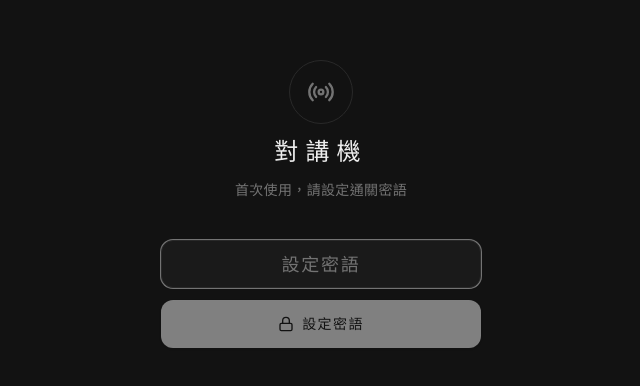
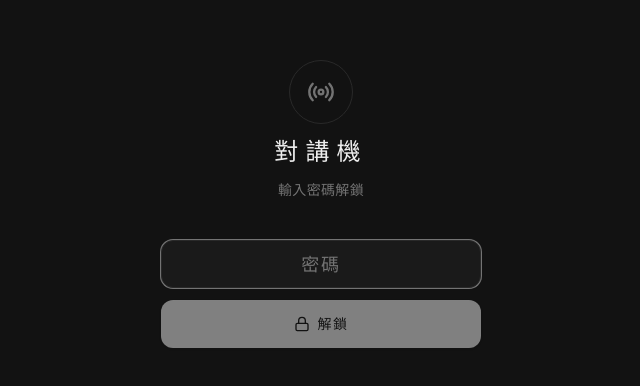
Before and after one commit to sillyleo/Walkie-talkie-claw, a Next.js app: page / in a window 1280 px wide. Shown: the part 196-582 px from the top of the page, without its empty margins (319-959 px from the left). Built offline with nearby package versions, Linux system fonts and the light colour scheme.

Commit message:
simplify: replace passphrase hash with plain ACCESS_CODE env var

```diff
--- a/app/api/setup-passphrase/route.ts
+++ /dev/null
@@ -1,26 +0,0 @@
-import { NextRequest, NextResponse } from "next/server";
-import { hashPassphrase, createToken } from "@/lib/auth";
-
-export async function POST(req: NextRequest) {
-  if (process.env.PASSPHRASE_HASH) {
-    return NextResponse.json({ error: "密語已設定" }, { status: 400 });
-  }
-
-  const body = await req.json().catch(() => ({}));
-  const { passphrase } = body;
-
-  if (!passphrase || passphrase.trim().length < 2) {
-    return NextResponse.json({ error: "密語太短" }, { status: 400 });
-  }
-
-  const hash = hashPassphrase(passphrase);
-  process.env.PASSPHRASE_HASH = hash;
-  const token = createToken();
-
-  return NextResponse.json({
-    ok: true,
-    token,
-    hash,
-    note: "請將此 hash 設為 Vercel 環境變數 PASSPHRASE_HASH",
-  });
-}
--- a/app/api/status/route.ts
+++ b/app/api/status/route.ts
@@ -1,9 +1,9 @@
 import { NextResponse } from "next/server";
 
 export function GET() {
-  return NextResponse.json({ hasPassphrase: !!process.env.PASSPHRASE_HASH });
+  return NextResponse.json({ hasPassphrase: !!process.env.ACCESS_CODE });
 }
 
 export function POST() {
-  return NextResponse.json({ hasPassphrase: !!process.env.PASSPHRASE_HASH });
+  return NextResponse.json({ hasPassphrase: !!process.env.ACCESS_CODE });
 }
--- a/app/api/unlock/route.ts
+++ b/app/api/unlock/route.ts
@@ -1,21 +1,21 @@
 import { NextRequest, NextResponse } from "next/server";
-import { hashPassphrase, createToken } from "@/lib/auth";
+import { createToken } from "@/lib/auth";
 
 export async function POST(req: NextRequest) {
-  const storedHash = process.env.PASSPHRASE_HASH;
-  if (!storedHash) {
-    return NextResponse.json({ error: "尚未設定密語" }, { status: 400 });
+  const accessCode = process.env.ACCESS_CODE;
+  if (!accessCode) {
+    return NextResponse.json({ error: "尚未設定 ACCESS_CODE" }, { status: 500 });
   }
 
   const body = await req.json().catch(() => ({}));
   const { passphrase } = body;
 
   if (!passphrase) {
-    return NextResponse.json({ error: "請說出密語" }, { status: 400 });
+    return NextResponse.json({ error: "請輸入密碼" }, { status: 400 });
   }
 
-  if (hashPassphrase(passphrase) !== storedHash) {
-    return NextResponse.json({ error: "密語錯誤" }, { status: 401 });
+  if (passphrase.trim() !== accessCode) {
+    return NextResponse.json({ error: "密碼錯誤" }, { status: 401 });
   }
 
   const token = createToken();
--- a/components/WalkieTalkie.tsx
+++ b/components/WalkieTalkie.tsx
@@ -46,16 +46,14 @@ function LockScreen({
   const [passphrase, setPassphrase] = useState("");
   const [error, setError] = useState("");
   const [loading, setLoading] = useState(false);
-  const [isSetup, setIsSetup] = useState(false);
-  const [statusLoaded, setStatusLoaded] = useState(false);
+  const [ready, setReady] = useState(false);
   const inputRef = useRef<HTMLInputElement>(null);
 
   useEffect(() => {
     fetch("/api/status")
       .then((r) => r.json())
-      .then((d) => {
-        setIsSetup(!d.hasPassphrase);
-        setStatusLoaded(true);
+      .then(() => {
+        setReady(true);
         setTimeout(() => inputRef.current?.focus(), 100);
       })
       .catch(() => setError("無法連線伺服器"));
@@ -67,15 +65,14 @@ function LockScreen({
     setError("");
 
     try {
-      const endpoint = isSetup ? "/api/setup-passphrase" : "/api/unlock";
-      const res = await apiFetch(endpoint, { passphrase: passphrase.trim() });
+      const res = await apiFetch("/api/unlock", { passphrase: passphrase.trim() });
 
       if (res.ok) {
         localStorage.setItem("wt_token", res.token);
         localStorage.setItem("wt_token_time", String(Date.now()));
         onUnlocked(res.token);
       } else {
-        setError(res.error || "驗證失敗");
+        setError(res.error || "密碼錯誤");
         setPassphrase("");
         inputRef.current?.focus();
       }
@@ -83,7 +80,7 @@ function LockScreen({
       setError("連線失敗");
     }
     setLoading(false);
-  }, [passphrase, loading, isSetup, onUnlocked]);
+  }, [passphrase, loading, onUnlocked]);
 
   return (
     <div className="flex flex-col items-center justify-center h-full gap-10 px-8">
@@ -96,11 +93,7 @@ function LockScreen({
           對講機
         </h1>
         <p className="text-muted-foreground text-sm tracking-wide">
-          {!statusLoaded
-            ? "載入中…"
-            : isSetup
-            ? "首次使用，請設定通關密語"
-            : "輸入通關密語解鎖"}
+          {!ready ? "載入中…" : "輸入密碼解鎖"}
         </p>
       </div>
 
@@ -109,18 +102,18 @@ function LockScreen({
         <Input
           ref={inputRef}
           type="password"
-          placeholder={isSetup ? "設定密語" : "密語"}
+          placeholder="密碼"
           value={passphrase}
           onChange={(e) => setPassphrase(e.target.value)}
           onKeyDown={(e) => e.key === "Enter" && submit()}
           className="bg-card border-border text-center text-lg tracking-widest h-12 rounded-xl focus-visible:ring-1 focus-visible:ring-muted-foreground"
           autoComplete="off"
-          disabled={!statusLoaded || loading}
+          disabled={!ready || loading}
         />
 
         <Button
           onClick={submit}
-          disabled={!statusLoaded || loading || !passphrase.trim()}
+          disabled={!ready || loading || !passphrase.trim()}
           className="h-12 rounded-xl tracking-widest text-sm uppercase w-full"
         >
           {loading ? (
@@ -128,7 +121,7 @@ function LockScreen({
           ) : (
             <>
               <Lock className="w-4 h-4" />
-              {isSetup ? "設定密語" : "解鎖"}
+              解鎖
             </>
           )}
         </Button>
--- a/lib/auth.ts
+++ b/lib/auth.ts
@@ -1,13 +1,6 @@
 import crypto from "crypto";
 
 const JWT_SECRET = process.env.JWT_SECRET || "walkie-default";
-
-export function hashPassphrase(text: string): string {
-  return crypto
-    .createHash("sha256")
-    .update(text.trim() + (process.env.JWT_SECRET || "openclaw-walkie-salt"))
-    .digest("hex");
-}
 
 export function createToken(): string {
   const payload = JSON.stringify({
```
Also changed, not shown: 1 other file (tests, documents, lock files or other folders).
